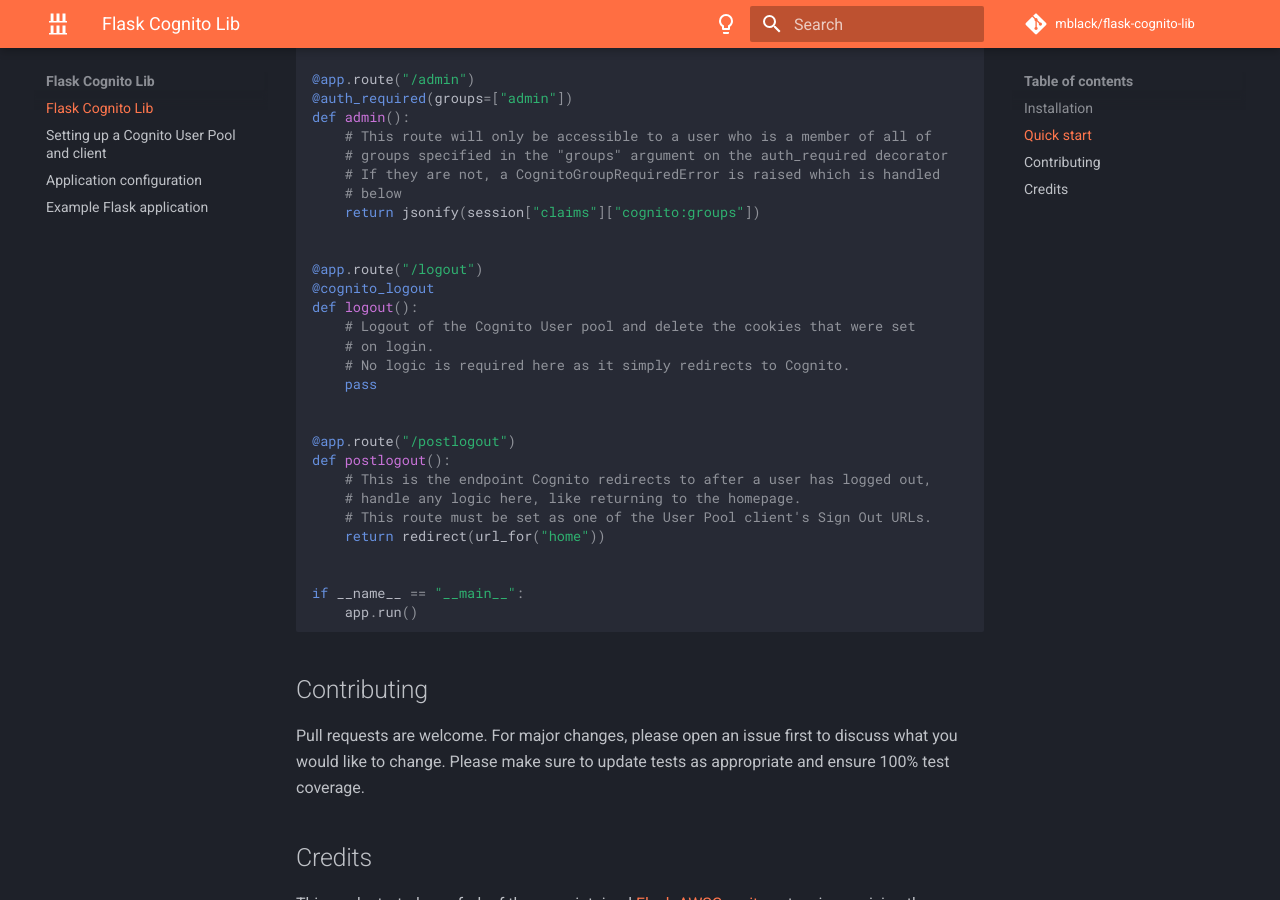
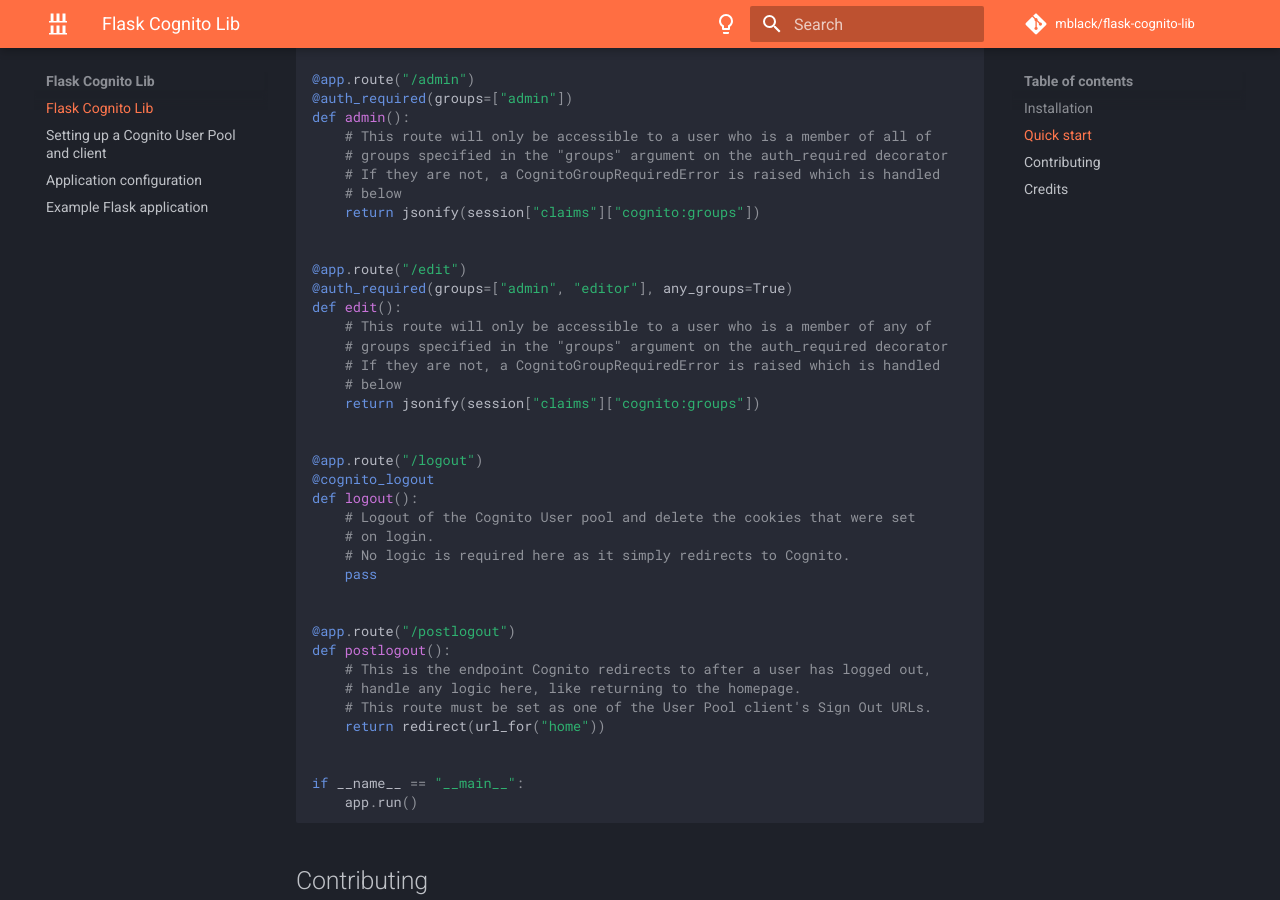
Before and after one commit to mblackgeo/flask-cognito-lib, an MkDocs documentation site: the page built from docs/index.md, in a window 1280 px wide and 900 px high, scrolled down 1835 px. Built offline with MkDocs 1.6.1 and Material for MkDocs 9.7.7, drawn with Linux system fonts in a browser that asks for light colours; comment, search, counter and statistics services are not loaded.

Commit message:
docs: add examples of "any group" membership

```diff
--- a/docs/index.md
+++ b/docs/index.md
@@ -94,6 +94,16 @@ def admin():
     return jsonify(session["claims"]["cognito:groups"])
 
 
+@app.route("/edit")
+@auth_required(groups=["admin", "editor"], any_groups=True)
+def edit():
+    # This route will only be accessible to a user who is a member of any of
+    # groups specified in the "groups" argument on the auth_required decorator
+    # If they are not, a CognitoGroupRequiredError is raised which is handled
+    # below
+    return jsonify(session["claims"]["cognito:groups"])
+
+
 @app.route("/logout")
 @cognito_logout
 def logout():
```
Also changed, not shown: README.md (+10 -0 lines), docs/config.md (+1 -1 lines), 1 other file.
